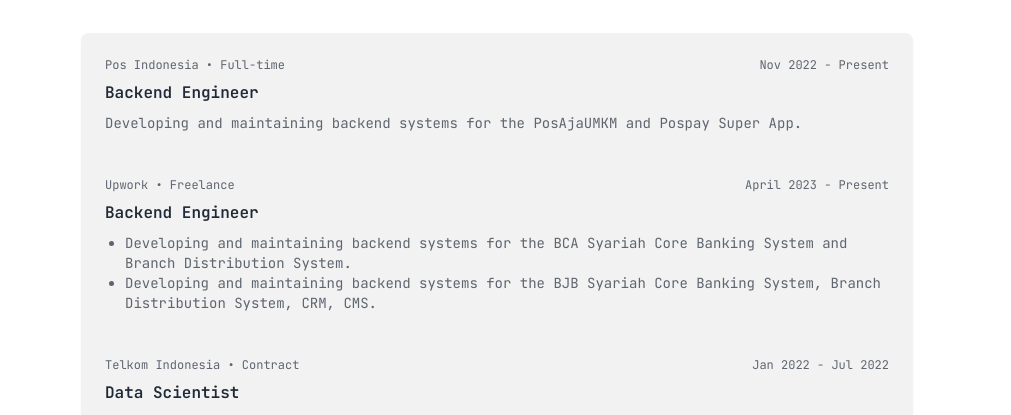
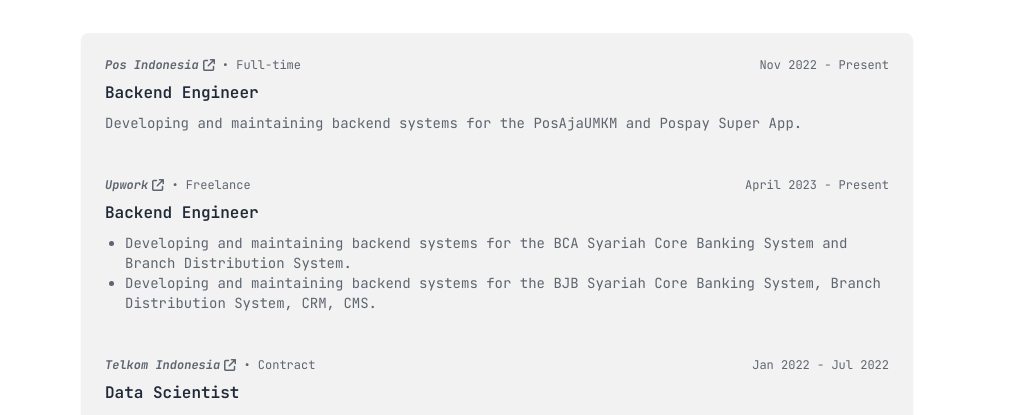
Before and after one commit to hafidzerdityo/portfolio, a React (Vite) app: page / in a window 1280 px wide. Both pictures are taken after a click on the button "resume". Shown: the part 307-722 px from the top of the page, without its empty margins (143-1154 px from the left). Built offline with nearby package versions, Linux system fonts and the light colour scheme.

Commit message:
fix: smth

```diff
--- a/src/components/Projects.jsx
+++ b/src/components/Projects.jsx
@@ -81,7 +81,7 @@
       title: "Pospay Superapp",
       link: null,
       date: "November 2022",
-      desc: "I contributed to the development and maintenance of backend API systems for the Pospay app, a fintech application based on Giro (bank transfer). Pospay also functions as an e-wallet, enabling users to manage their financial transactions and payments. My work primarily focused on maintenance and bug fixing. The backend was developed using PHP with the Laravel framework.",
+      desc: "I contributed to the development and maintenance of backend API systems for the Pospay app, a fintech application based on Giro (bank transfer). Pospay also functions as an e-wallet, enabling users to manage their financial transactions and payments. My work primarily focused on maintenance and bug fixing. The backend was developed using Python with the FastAPI framework.",
       tag: ["Python", "FastAPI"],
       is_private: false,
     },
--- a/src/components/Resume.jsx
+++ b/src/components/Resume.jsx
@@ -4,9 +4,10 @@
   faPython,
   faNodeJs,
   faReact,
-  faAws,
+  faGoogle,
   faGolang,
 } from "@fortawesome/free-brands-svg-icons";
+import { faArrowUpRightFromSquare } from "@fortawesome/free-solid-svg-icons";
 import cv_hafidz from "../assets/cv_hafidz.pdf";
 
 const Resume = () => {
@@ -18,6 +19,7 @@
       type: "Full-time",
       description:
         "Developing and maintaining backend systems for the PosAjaUMKM and Pospay Super App.",
+      link: "https://www.posindonesia.co.id/en",
     },
     {
       date: "April 2023 - Present",
@@ -28,6 +30,7 @@
         "Developing and maintaining backend systems for the BCA Syariah Core Banking System and Branch Distribution System.",
         "Developing and maintaining backend systems for the BJB Syariah Core Banking System, Branch Distribution System, CRM, CMS.",
       ],
+      link: "https://www.upwork.com/",
     },
     {
       date: "Jan 2022 - Jul 2022",
@@ -36,6 +39,7 @@
       type: "Contract",
       description:
         "Worked on web scraping, ETL processes, data analysis, and developing an ML model for legal projects.",
+      link: "https://www.telkom.co.id/sites",
     },
   ];
 
@@ -53,7 +57,7 @@
     { name: "Python • FastAPI", icon: faPython },
     { name: "Node.js • Express.js", icon: faNodeJs },
     { name: "JavaScript • React.js", icon: faReact },
-    { name: "AWS", icon: faAws },
+    { name: "Google Cloud Platform", icon: faGoogle },
   ];
 
   return (
@@ -77,9 +81,24 @@
             {experienceList.map((job, index) => (
               <div key={index} className="mb-6">
                 <div className="flex justify-between gap-10">
-                  <div className="text-xs text-base-content/70">
-                    {job.company} • {job.type}
-                  </div>
+                  <a
+                    href={job.link}
+                    target="_blank"
+                    rel="noopener noreferrer"
+                    aria-label={job.company}
+                    className="transition-all duration-300 hover:scale-105"
+                  >
+                    <div className="text-xs text-base-content/70">
+                      <span className="font-bold italic mr-1">
+                        {job.company}
+                      </span>
+                      <span className=" cursor-pointer">
+                        <FontAwesomeIcon icon={faArrowUpRightFromSquare} />
+                      </span>{" "}
+                      • {job.type}
+                    </div>
+                  </a>
+
                   <div className="text-xs text-base-content/70 text-right">
                     {job.date}
                   </div>
```
Also changed, not shown: 1 other file (tests, documents, lock files or other folders).
